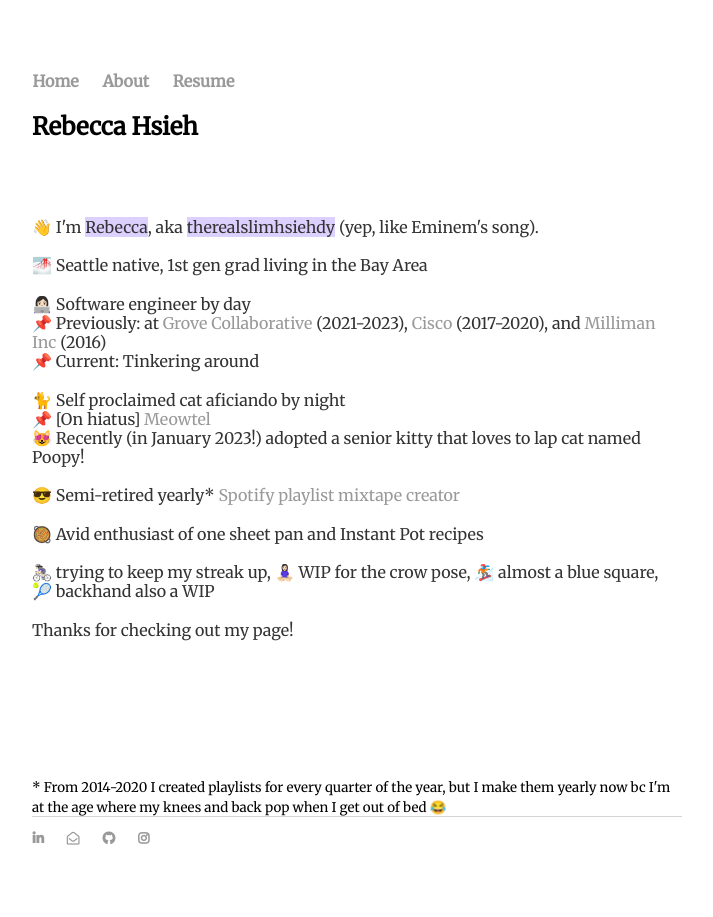
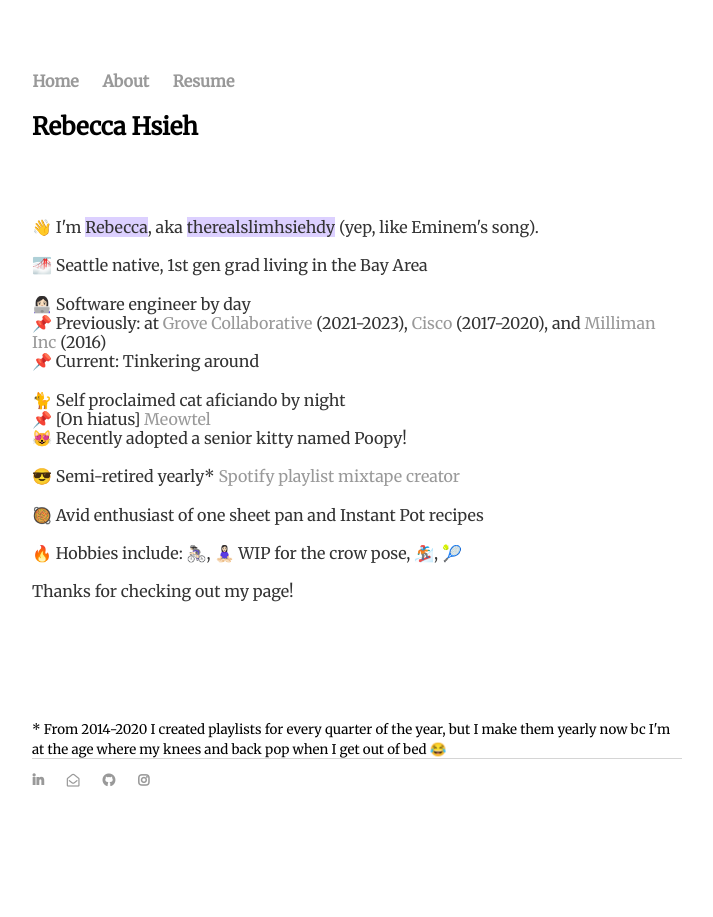
Before and after one commit to therealslimhsiehdy/therealslimhsiehdy.github.io, a Jekyll site: the page about/index.html, which Jekyll copies as it is, in a window 1280 px wide. Shown: the whole page, without its empty margins (283-996 px from the left). Built offline with Jekyll 4.4.1, drawn with Linux system fonts in a browser that asks for light colours; nearby versions of some CDN libraries.

Commit message:
Fix spacing

```diff
--- a/about/index.html
+++ b/about/index.html
@@ -48,7 +48,7 @@
 				<br>
 				📌 [On hiatus] <a HREF="https://meowtel.com/sitter/466343e722/">Meowtel</a></span>
 				<br>
-				😻 Recently (in January 2023!) adopted a senior kitty that loves to lap cat named Poopy!
+				😻 Recently adopted a senior kitty named Poopy!
 				<br>
 				<br>
 				😎 Semi-retired yearly* <a HREF="https://open.spotify.com/playlist/1lwvcyZ7jTK6UaTxj1XmU2?si=3bd743027b1f46cd">Spotify playlist mixtape creator</a></span>
@@ -57,11 +57,10 @@
 				🥘 Avid enthusiast of one sheet pan and Instant Pot recipes
 				<br>
 				<br>
-				🚴🏻‍♀️ trying to keep my streak up, 🧘🏻‍♀️ WIP for the crow pose, 🏂🏻 almost a blue square, 🎾 backhand also a WIP
+				🔥 Hobbies include: 🚴🏻‍♀️, 🧘🏻‍♀️ WIP for the crow pose, 🏂🏻, 🎾
 				<br>
 				<br>
 				Thanks for checking out my page!</p>
-				<br>
 				<br>
 				<br>
 				<br>
```
